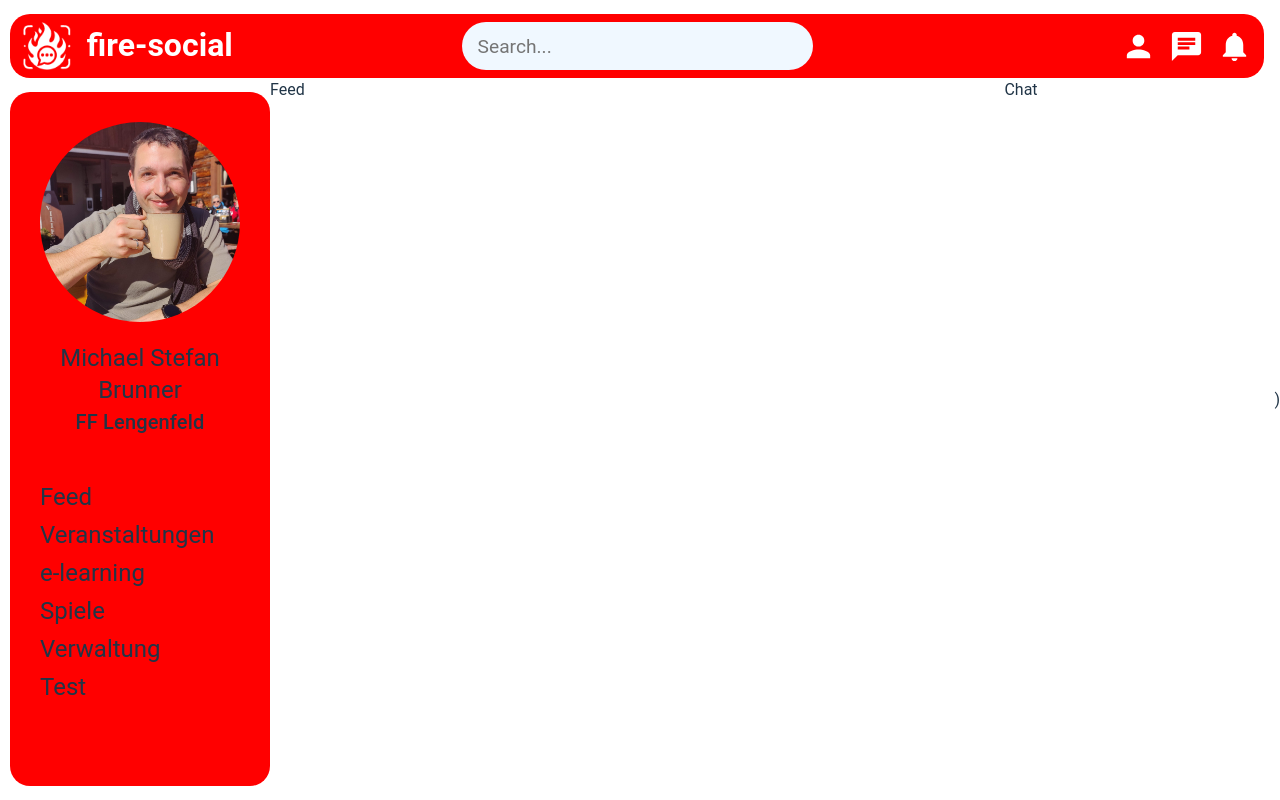
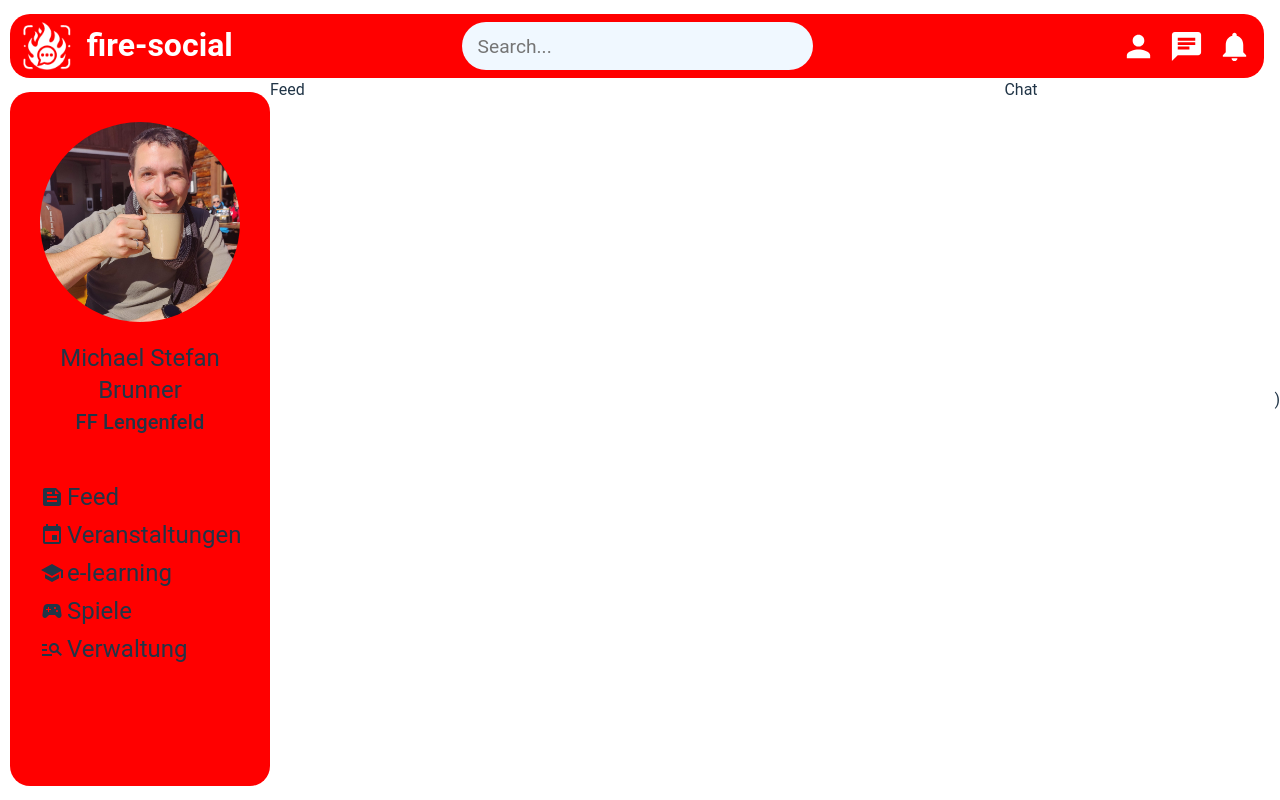
Before and after one commit to smox/fire-social, a React (Vite) app in the folder frontend/: page / in a window 1280 px wide. Built offline with nearby package versions, Linux system fonts and the light colour scheme; the HTML template or start-up script is replaced by a standard one.

Commit message:
Icons added to Menu

```diff
--- a/frontend/src/Content/Menu/Menu.tsx
+++ b/frontend/src/Content/Menu/Menu.tsx
@@ -2,6 +2,11 @@ import React from 'react';
 import './Menu.css';
 
 import Avatar from '@mui/material/Avatar/Avatar';
+import FeedIcon from '@mui/icons-material/Feed';
+import EventIcon from '@mui/icons-material/Event';
+import SchoolIcon from '@mui/icons-material/School';
+import SportsEsportsIcon from '@mui/icons-material/SportsEsports';
+import ManageSearchIcon from '@mui/icons-material/ManageSearch';
 import { Typography } from '@mui/material';
 
 
@@ -28,12 +33,11 @@ const Menu = () => {
           <Typography className="fire-department" variant="h6" sx={{ textAlign: "center"}}>{ fireDepartment }</Typography>
         </div>
         <ul className="menu-list">
-          <li className="menu-list__item">Feed</li>
-          <li className="menu-list__item">Veranstaltungen</li>
-          <li className="menu-list__item">e-learning</li>
-          <li className="menu-list__item">Spiele</li>
-          <li className="menu-list__item">Verwaltung</li>
-          <li className="menu-list__item">Test</li>
+          <li className="menu-list__item"><a href="/"><FeedIcon sx={{ marginRight: "3px"}} />Feed</a></li>
+          <li className="menu-list__item"><a href="/pages/events"><EventIcon sx={{ marginRight: "3px"}} />Veranstaltungen</a></li>
+          <li className="menu-list__item"><a href="/pages/learn"><SchoolIcon sx={{ marginRight: "3px"}} />e-learning</a></li>
+          <li className="menu-list__item"><a href="/pages/games"><SportsEsportsIcon sx={{ marginRight: "3px"}} />Spiele</a></li>
+          <li className="menu-list__item"><a href="/pages/manage"><ManageSearchIcon sx={{ marginRight: "3px"}} />Verwaltung</a></li>
         </ul>
       </div>
     </div>
```
